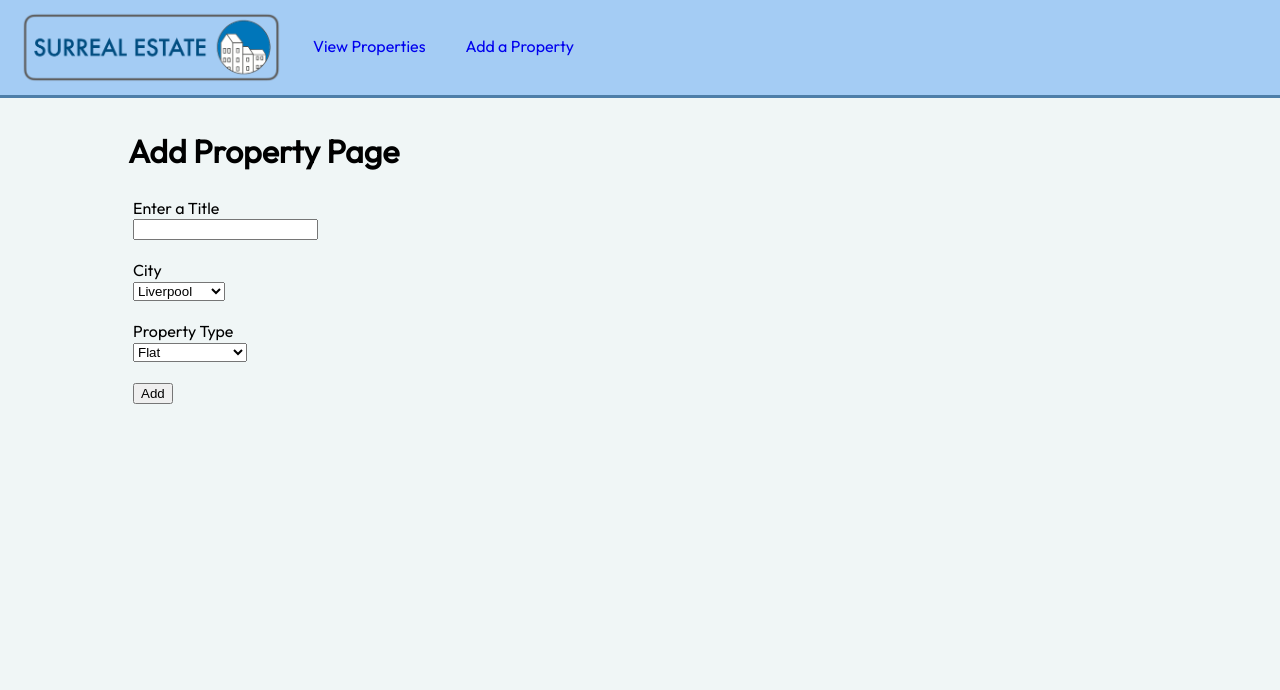
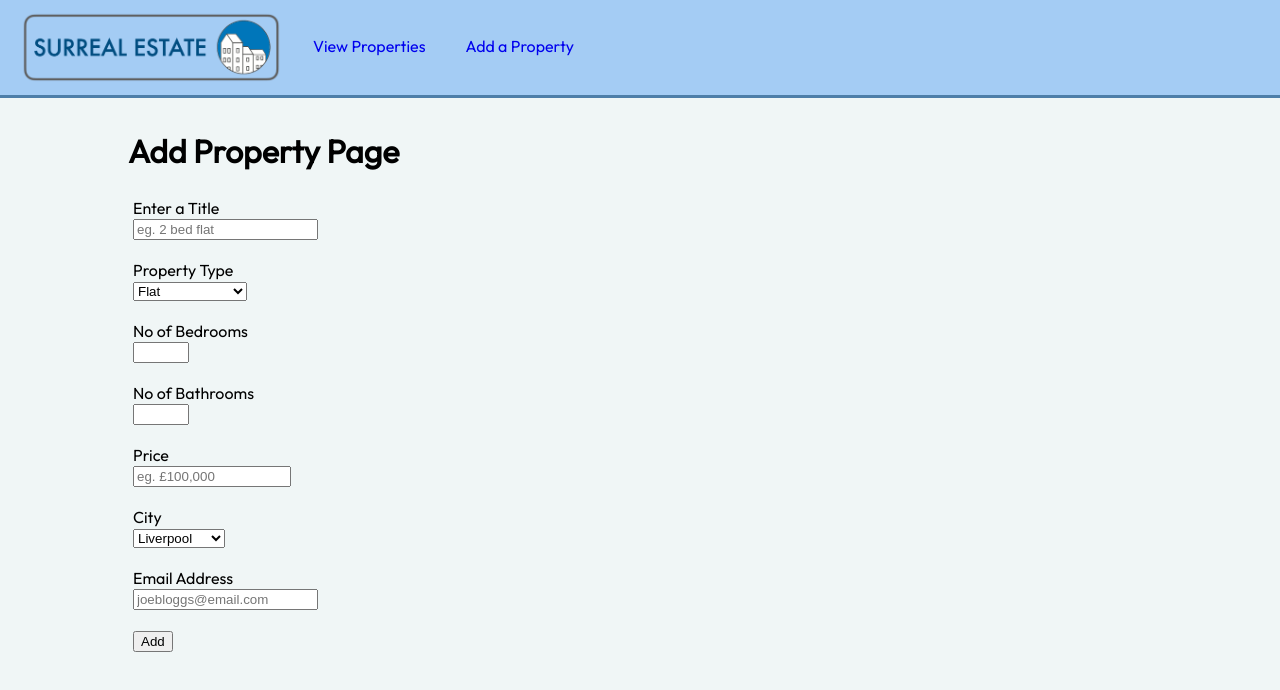
Before and after one commit to naylfc90/surreal-estate, a React (Create React App) app: page /add-property in a window 1280 px wide. Shown: the top 690 px of the page. Built offline with nearby package versions, Linux system fonts and the light colour scheme.

Commit message:
Completed form with validation

```diff
--- a/src/components/AddProperty.js
+++ b/src/components/AddProperty.js
@@ -5,8 +5,12 @@ const AddProperty = () => {
   const initialState = {
     fields: {
       title: "",
+      type: "Flat",
+      bedrooms: "",
+      bathrooms: "",
+      price: "",
       city: "Liverpool",
-      type: "Flat",
+      email: "",
     },
   };
   const [fields, setFields] = useState(initialState.fields);
@@ -30,24 +34,10 @@ const AddProperty = () => {
             <input
               id="title"
               name="title"
+              placeholder="eg. 2 bed flat"
               value={fields.title}
               onChange={handleFieldChange}
             />
-          </label>
-
-          <label htmlFor="city">
-            City <br />
-            <select
-              id="city"
-              name="city"
-              value={fields.city}
-              onChange={handleFieldChange}
-            >
-              <option value="Liverpool">Liverpool</option>
-              <option value="Manchester">Manchester</option>
-              <option value="Leeds">Leeds</option>
-              <option value="Sheffield">Sheffield</option>
-            </select>
           </label>
 
           <label htmlFor="type">
@@ -68,6 +58,72 @@ const AddProperty = () => {
             </select>
           </label>
 
+          <label htmlFor="bedrooms">
+            No of Bedrooms <br />
+            <input
+              id="bedrooms"
+              name="bedrooms"
+              type="number"
+              min="1"
+              max="10"
+              value={fields.bedrooms}
+              onChange={handleFieldChange}
+            />
+          </label>
+
+          <label htmlFor="bathrooms">
+            No of Bathrooms <br />
+            <input
+              id="bathrooms"
+              name="bathrooms"
+              type="number"
+              min="1"
+              max="10"
+              value={fields.bathrooms}
+              onChange={handleFieldChange}
+            />
+          </label>
+
+          <label htmlFor="price">
+            Price <br />
+            <input
+              className="add-property__price"
+              id="price"
+              name="price"
+              type="number"
+              placeholder="eg. £100,000"
+              value={fields.price}
+              onChange={handleFieldChange}
+            />
+          </label>
+
+          <label htmlFor="city">
+            City <br />
+            <select
+              id="city"
+              name="city"
+              value={fields.city}
+              onChange={handleFieldChange}
+            >
+              <option value="Liverpool">Liverpool</option>
+              <option value="Manchester">Manchester</option>
+              <option value="Leeds">Leeds</option>
+              <option value="Sheffield">Sheffield</option>
+            </select>
+          </label>
+
+          <label htmlFor="email">
+            Email Address <br />
+            <input
+              id="email"
+              name="email"
+              type="email"
+              placeholder="joebloggs@email.com"
+              value={fields.email}
+              onChange={handleFieldChange}
+            />
+          </label>
+
           <button type="submit">Add</button>
         </form>
       </div>
--- a/src/styles/AddProperty.css
+++ b/src/styles/AddProperty.css
@@ -1,8 +1,13 @@
 .add-property__form {
   padding: 5px;
+  margin-bottom: 20px;
 }
 
 label {
   display: block;
   margin-bottom: 20px;
 }
+
+.add-property__price {
+  width: 150px;
+}
```
